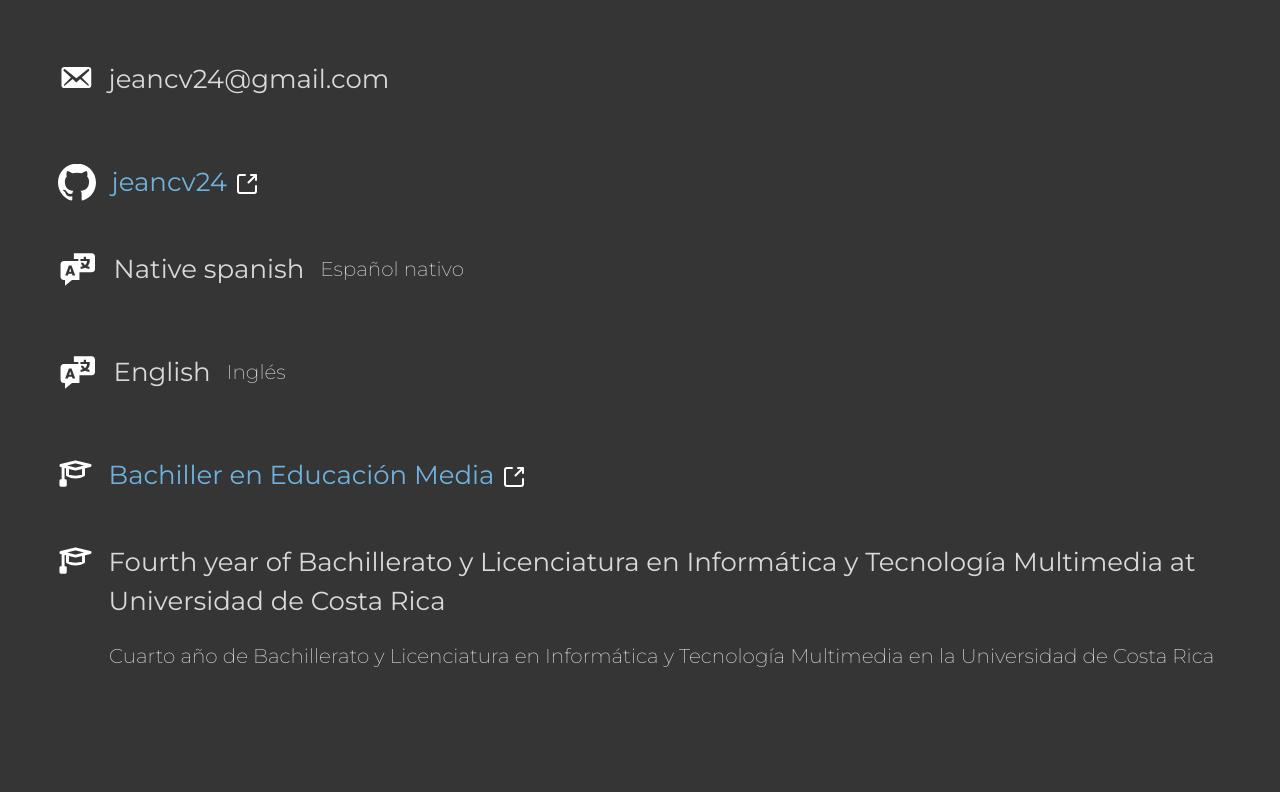
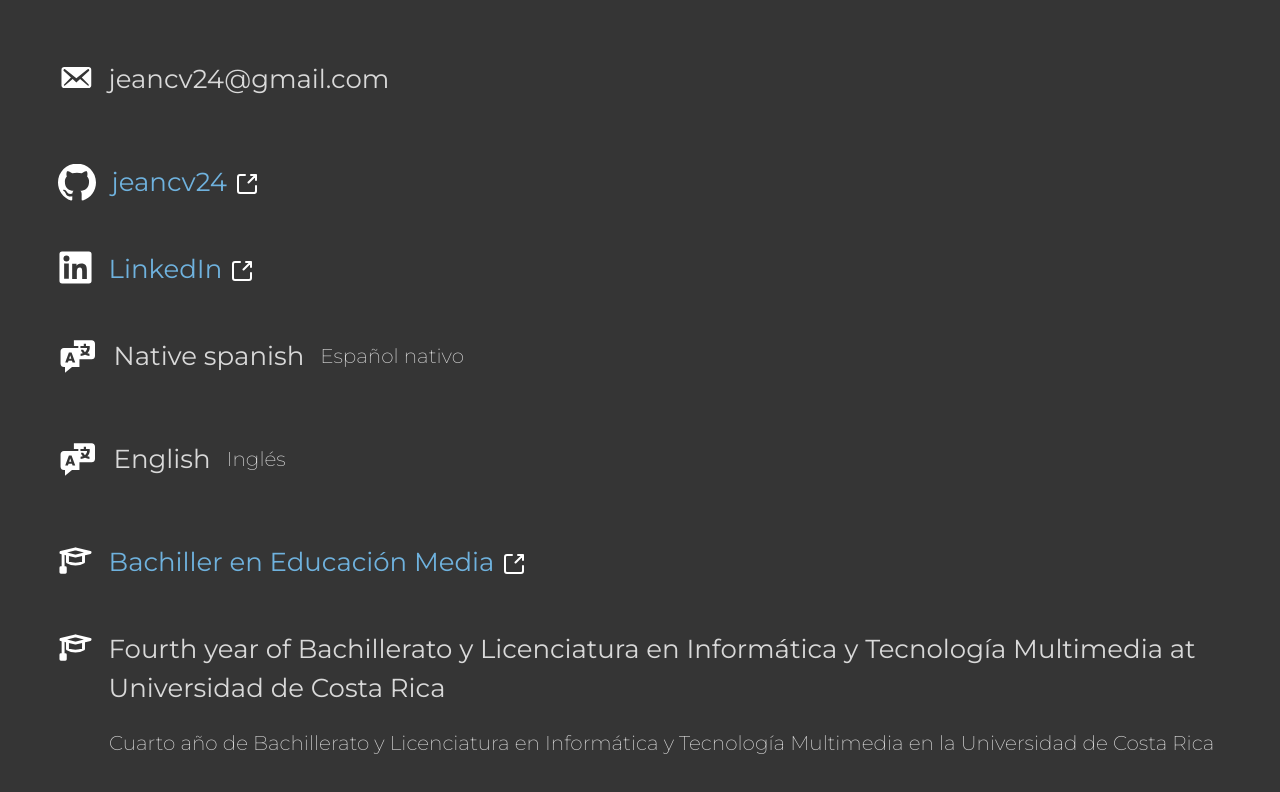
Before and after one commit to jeancv24/Porfolio-CV, a plain HTML site: page index.html in a window 1280 px wide. Shown: the part 6327-7119 px from the top of the page. Before the commit the page ends 7062 px from the top, so only its background shows below. Drawn offline with nearby package versions, Linux system fonts and the light colour scheme.

Commit message:
linkedin

```diff
--- a/index.html
+++ b/index.html
@@ -14,7 +14,7 @@
     <link rel="preconnect" href="https://fonts.googleapis.com">
     <link rel="preconnect" href="https://fonts.gstatic.com" crossorigin>
     <link href="https://fonts.googleapis.com/css2?family=Montserrat:wght@200;400;600;700&display=swap" rel="stylesheet">
-
+    <!--google analytics-->
     <!-- Global site tag (gtag.js) - Google Analytics -->
     <script async src="https://www.googletagmanager.com/gtag/js?id=G-T8WQHPRZC9"></script>
     <script>
@@ -336,6 +336,10 @@
                     <a href="https://github.com/jeancv24" class="platforms-names info-links">jeancv24<svg xmlns="http://www.w3.org/2000/svg" aria-hidden="true" role="img" width="24" height="24" preserveAspectRatio="xMidYMid meet" viewBox="0 0 24 24"><path fill="none" stroke="currentColor" stroke-linecap="round" stroke-linejoin="round" stroke-width="2" d="M13.5 10.5L21 3m-5 0h5v5m0 6v5a2 2 0 0 1-2 2H5a2 2 0 0 1-2-2V5a2 2 0 0 1 2-2h5"/></svg></a>
                 </div>
                 <div class="col-12 d-flex pt-5 knowledge-section">
+                    <svg xmlns="http://www.w3.org/2000/svg" aria-hidden="true" role="img" width="35" height="35" preserveAspectRatio="xMidYMid meet" viewBox="0 0 24 24"><path fill="currentColor" fill-rule="evenodd" d="M1 2.838A1.838 1.838 0 0 1 2.838 1H21.16A1.837 1.837 0 0 1 23 2.838V21.16A1.838 1.838 0 0 1 21.161 23H2.838A1.838 1.838 0 0 1 1 21.161V2.838Zm8.708 6.55h2.979v1.496c.43-.86 1.53-1.634 3.183-1.634c3.169 0 3.92 1.713 3.92 4.856v5.822h-3.207v-5.106c0-1.79-.43-2.8-1.522-2.8c-1.515 0-2.145 1.089-2.145 2.8v5.106H9.708V9.388Zm-5.5 10.403h3.208V9.25H4.208v10.54ZM7.875 5.812a2.063 2.063 0 1 1-4.125 0a2.063 2.063 0 0 1 4.125 0Z" clip-rule="evenodd"/></svg>
+                    <a href="https://www.linkedin.com/in/jeancv/" class="platforms-names info-links">LinkedIn<svg xmlns="http://www.w3.org/2000/svg" aria-hidden="true" role="img" width="24" height="24" preserveAspectRatio="xMidYMid meet" viewBox="0 0 24 24"><path fill="none" stroke="currentColor" stroke-linecap="round" stroke-linejoin="round" stroke-width="2" d="M13.5 10.5L21 3m-5 0h5v5m0 6v5a2 2 0 0 1-2 2H5a2 2 0 0 1-2-2V5a2 2 0 0 1 2-2h5"/></svg></a>
+                </div>
+                <div class="col-12 d-flex pt-5 knowledge-section">
                     <svg xmlns="http://www.w3.org/2000/svg" class="personal-info-svg" aria-hidden="true" role="img" width="40px" height="40px" preserveAspectRatio="xMidYMid meet" viewBox="0 0 36 36"><path fill="currentColor" d="m11 16.5l-1 3.1h2l-1-3.1z" class="clr-i-solid clr-i-solid-path-1"/><path fill="currentColor" d="M30.3 3h-16v5h4v2h-13c-1.7 0-3 1.3-3 3v11c0 1.7 1.3 3 3 3h1v5.1l6.3-5.1h6.7v-7h11c1.7 0 3-1.3 3-3V6c0-1.7-1.3-3-3-3zM13.1 22.9l-.5-1.6H9.5l-.6 1.6H6.5L9.8 14h2.4l3.3 8.9h-2.4zM28.3 15v2c-1.3 0-2.7-.4-3.9-1c-1.2.6-2.6.9-4 1l-.1-2c.7 0 1.4-.1 2.1-.3c-.9-.9-1.5-2-1.8-3.2h2.1c.3.9.9 1.6 1.6 2.2c1.1-.9 1.8-2.2 1.9-3.7h-6V8h3V6h2v2h3.3l.1 1c.1 2.1-.7 4.2-2.2 5.7c.7.2 1.3.3 1.9.3z"/><path fill="none" d="M0 0h36v36H0z"/></svg>
                     <p class="platforms-names">Native spanish</p>
                     <p class="sub-title-espanol ms-3">Español nativo</p>
```
